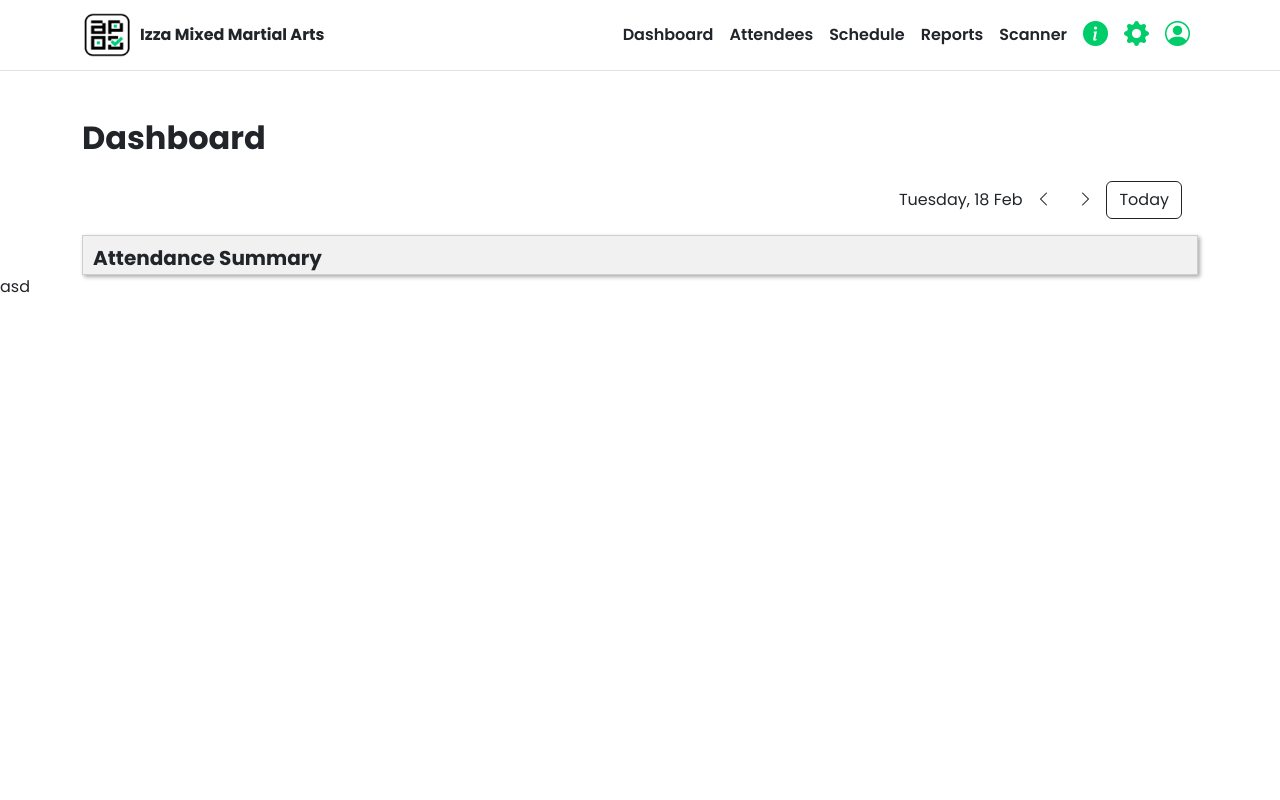
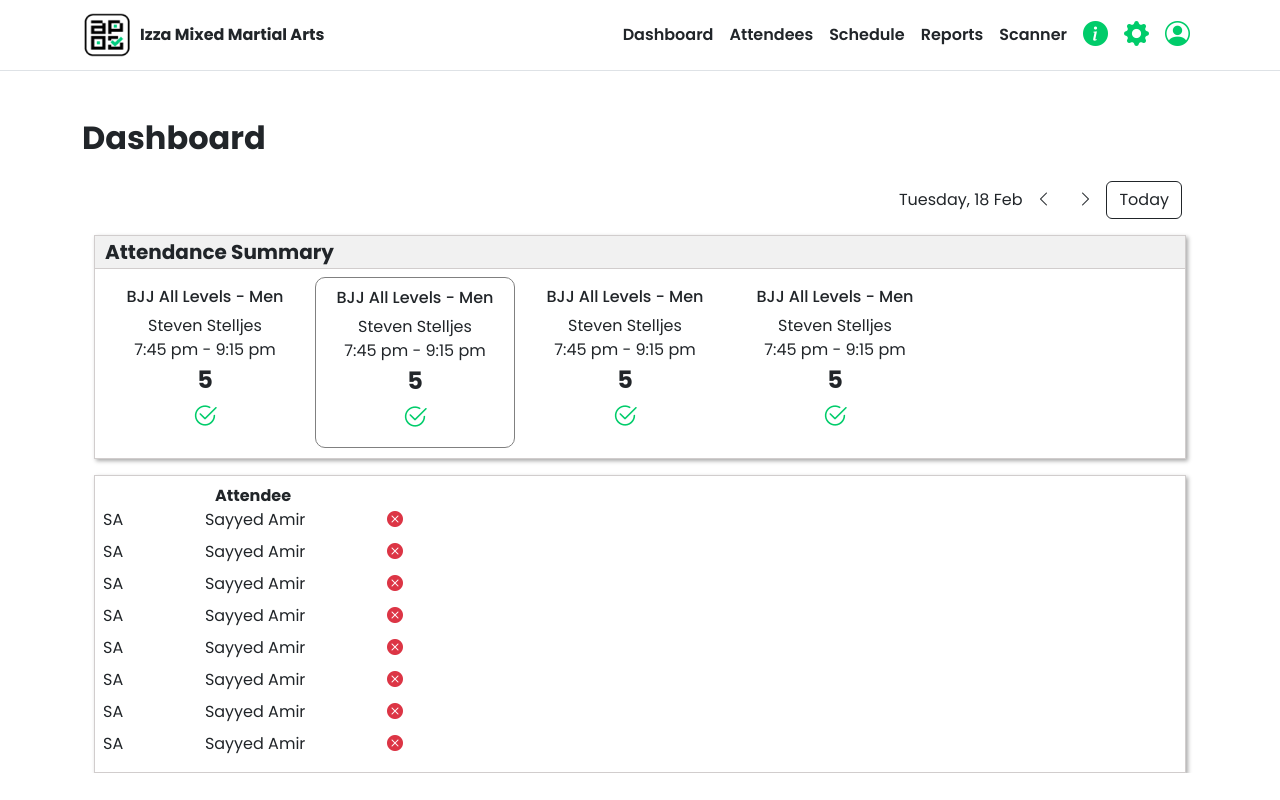
Before and after one commit to MeWeBe-com/facelogin-dashboard, a Next.js app: page /main/dashboard in a window 1280 px wide. Built offline with nearby package versions, Linux system fonts and the light colour scheme.

Commit message:
dashboard UI Updates

```diff
--- a/package.json
+++ b/package.json
@@ -17,6 +17,7 @@
   },
   "devDependencies": {
     "@eslint/eslintrc": "^3",
+    "@types/bootstrap": "^5.2.10",
     "@types/node": "^20",
     "@types/react": "^19",
     "@types/react-dom": "^19",
--- a/src/app/layout.tsx
+++ b/src/app/layout.tsx
@@ -1,21 +1,23 @@
-import type { Metadata } from "next";
+"use client";
+
 import 'bootstrap-icons/font/bootstrap-icons.css';
 import "bootstrap/dist/css/bootstrap.min.css"
 import "./globals.css";
 
-import Header from "@/components/header/Header"; // Adjust the path if needed
+import { useEffect } from "react";
 
-
-export const metadata: Metadata = {
-  title: "Create Next App",
-  description: "Generated by create next app",
-};
 
 export default function RootLayout({
   children,
 }: Readonly<{
   children: React.ReactNode;
 }>) {
+  useEffect(() => {
+    import("bootstrap/dist/js/bootstrap.bundle.min").then((bootstrap) => {
+      window.bootstrap = bootstrap; // ✅ Make Bootstrap available globally
+    });
+  }, []);
+
   return (
     <html lang="en">
       <body>{children}</body>
--- a/src/app/main/dashboard/dashbaord.module.css
+++ b/src/app/main/dashboard/dashbaord.module.css
@@ -1,12 +1,77 @@
-.box{
+.box {
+    box-shadow: rgb(170, 170, 170) 2px 2px 4px 0px;
+    overflow: hidden;
+    border: 1px solid rgba(209, 205, 205, 1);
+}
 
+.boxHead {
     font-size: 20px;
     font-weight: 700;
     line-height: 1.4;
     padding: 2px 2px 2px 10px;
-    border: 1px solid rgba(209, 205, 205, 1);;
     background-color: #f1f1f1;
+    border-bottom: 1px solid rgba(209, 205, 205, 1);
+}
+
+.attMainBox {
+    margin: 10px;
+    overflow-x: scroll !important;
+    -ms-overflow-style: none;
+    scrollbar-width: none;
+}
+
+.attMainBox::-webkit-scrollbar {
+    display: none;
+}
+
+.attBox {
+    min-width: 200px;
+    margin-right: 10px;
+    padding: 10px;
+}
+
+.attBoxSelected {
+    border: 1px solid grey;
+    border-radius: 10px;
+}
+
+.attCount {
+    font-size: 24px;
+}
+
+.iconColor {
+    color: var(--primary) !important;
+    font-size: 25px;
+}
+
+.listMainBox {
     box-shadow: rgb(170, 170, 170) 2px 2px 4px 0px;
-    height: 40px;
-    line-height: 40px;
+    overflow: hidden;
+    border: 1px solid rgba(209, 205, 205, 1);
 }
+
+.listBox {
+    max-width: 300px;
+}
+
+.btnColor {
+    color: #fff;
+    background: var(--primary);
+}
+
+.btnColor:hover {
+    color: #fff;
+    background: var(--primary);
+    opacity: .7;
+}
+
+.btnOutline {
+    color: var(--primary);
+    border: 1px solid var(--primary);
+}
+
+.btnOutline:hover {
+    color: var(--primary);
+    border: 1px solid var(--primary);
+    opacity: .7;
+}
--- a/src/app/main/dashboard/page.tsx
+++ b/src/app/main/dashboard/page.tsx
@@ -1,6 +1,17 @@
+"use client";
+import { useEffect } from 'react';
 import styles from './dashbaord.module.css';
 
 export default function Dashboard() {
+
+    const openModal = () => {
+        const modalElement = document.getElementById("deleteModal");
+        if (modalElement && window.bootstrap) {
+            const modal = new window.bootstrap.Modal(modalElement);
+            modal.show();
+        }
+    };
+
     return (
         <>
             <div className="container mt-5">
@@ -12,6 +23,7 @@ export default function Dashboard() {
                     <div>
                         Tuesday, 18 Feb
                     </div>
+
                     <div>
                         <button className="btn">
                             <i className="bi bi-chevron-left"></i>
@@ -28,16 +40,196 @@ export default function Dashboard() {
                 </div>
             </div>
 
-            <div className="container px-4">
-                <div className={`row fw-bold ${styles.box}`}>
-                    Attendance Summary
+            <div className={`container px-4`}>
+
+                <div className={`${styles.box}`}>
+                    <div className={`fw-bold ${styles.boxHead}`}>
+                        Attendance Summary
+                    </div>
+
+                    <div className={`d-flex mt-2 ${styles.attMainBox}`}>
+                        <div className={`text-center ${styles.attBox}`}>
+                            <h6>BJJ All Levels - Men</h6>
+                            <div>Steven Stelljes</div>
+                            <div>7:45 pm - 9:15 pm</div>
+                            <div className={`fw-bold ${styles.attCount}`}>5</div>
+                            <div>
+                                <i className={`bi bi-check2-circle ${styles.iconColor}`}></i>
+                            </div>
+                        </div>
+
+                        <div className={`text-center ${styles.attBox + ' ' + styles.attBoxSelected}`}>
+                            <h6>BJJ All Levels - Men</h6>
+                            <div>Steven Stelljes</div>
+                            <div>7:45 pm - 9:15 pm</div>
+                            <div className={`fw-bold ${styles.attCount}`}>5</div>
+                            <div>
+                                <i className={`bi bi-check2-circle ${styles.iconColor}`}></i>
+                            </div>
+                        </div>
+
+                        <div className={`text-center ${styles.attBox}`}>
+                            <h6>BJJ All Levels - Men</h6>
+                            <div>Steven Stelljes</div>
+                            <div>7:45 pm - 9:15 pm</div>
+                            <div className={`fw-bold ${styles.attCount}`}>5</div>
+                            <div>
+                                <i className={`bi bi-check2-circle ${styles.iconColor}`}></i>
+                            </div>
+                        </div>
+
+                        <div className={`text-center ${styles.attBox}`}>
+                            <h6>BJJ All Levels - Men</h6>
+                            <div>Steven Stelljes</div>
+                            <div>7:45 pm - 9:15 pm</div>
+                            <div className={`fw-bold ${styles.attCount}`}>5</div>
+                            <div>
+                                <i className={`bi bi-check2-circle ${styles.iconColor}`}></i>
+                            </div>
+                        </div>
+                    </div>
+                </div>
+
+                <div className={`mt-3 p-2 ${styles.listMainBox}`}>
+                    <div className={`${styles.listBox}`}>
+                        <div className={`fw-bold text-center`}>
+                            Attendee
+                        </div>
+
+                        <div className='d-flex align-items-center justify-content-between mb-2'>
+                            <div>
+                                SA
+                            </div>
+
+                            <div>
+                                Sayyed Amir
+                            </div>
+
+                            <div onClick={() => openModal()}>
+                                <i className="bi bi-x-circle-fill text-danger"></i>
+                            </div>
+                        </div>
+
+                        <div className='d-flex align-items-center justify-content-between mb-2'>
+                            <div>
+                                SA
+                            </div>
+
+                            <div>
+                                Sayyed Amir
+                            </div>
+
+                            <div>
+                                <i className="bi bi-x-circle-fill text-danger"></i>
+                            </div>
+                        </div>
+
+                        <div className='d-flex align-items-center justify-content-between mb-2'>
+                            <div>
+                                SA
+                            </div>
+
+                            <div>
+                                Sayyed Amir
+                            </div>
+
+                            <div>
+                                <i className="bi bi-x-circle-fill text-danger"></i>
+                            </div>
+                        </div>
+
+                        <div className='d-flex align-items-center justify-content-between mb-2'>
+                            <div>
+                                SA
+                            </div>
+
+                            <div>
+                                Sayyed Amir
+                            </div>
+
+                            <div>
+                                <i className="bi bi-x-circle-fill text-danger"></i>
+                            </div>
+                        </div>
+
+                        <div className='d-flex align-items-center justify-content-between mb-2'>
+                            <div>
+                                SA
+                            </div>
+
+                            <div>
+                                Sayyed Amir
+                            </div>
+
+                            <div>
+                                <i className="bi bi-x-circle-fill text-danger"></i>
+                            </div>
+                        </div>
+
+                        <div className='d-flex align-items-center justify-content-between mb-2'>
+                            <div>
+                                SA
+                            </div>
+
+                            <div>
+                                Sayyed Amir
+                            </div>
+
+                            <div>
+                                <i className="bi bi-x-circle-fill text-danger"></i>
+                            </div>
+                        </div>
+
+                        <div className='d-flex align-items-center justify-content-between mb-2'>
+                            <div>
+                                SA
+                            </div>
+
+                            <div>
+                                Sayyed Amir
+                            </div>
+
+                            <div>
+                                <i className="bi bi-x-circle-fill text-danger"></i>
+                            </div>
+                        </div>
+
+                        <div className='d-flex align-items-center justify-content-between mb-2'>
+                            <div>
+                                SA
+                            </div>
+
+                            <div>
+                                Sayyed Amir
+                            </div>
+
+                            <div>
+                                <i className="bi bi-x-circle-fill text-danger"></i>
+                            </div>
+                        </div>
+                    </div>
+                </div>
+
+            </div>
+
+
+            <div className="modal fade" id="deleteModal" tabIndex={-1} aria-labelledby="deleteModalLabel" aria-hidden="true">
+                <div className="modal-dialog modal-sm">
+                    <div className="modal-content">
+
+                        <div className="modal-body">
+                            <div className='text-center'>
+                                Are you sure you want to delete  an Attendance Record on February 24, 2025 for Fawad Akram
+                            </div>
+                        </div>
+                        <div className="modal-footer">
+                            <button type="button" className={`btn ${styles.btnOutline}`} data-bs-dismiss="modal">Cancel</button>
+                            <button type="button" className={`btn ${styles.btnColor}`}>Yes</button>
+                        </div>
+                    </div>
                 </div>
             </div>
 
-            <div>asd</div>
-
         </>
-
-
     )
 }
--- a/src/components/header/Header.tsx
+++ b/src/components/header/Header.tsx
@@ -5,9 +5,6 @@ import Image from "next/image";
 import styles from "./style.module.css";
 
 const Header = () => {
-    useEffect(() => {
-        require("bootstrap/dist/js/bootstrap.bundle.min.js");
-    }, []);
 
     return (
         <nav className="navbar navbar-expand-lg bg-white border-bottom px-3">
```
Also changed, not shown: 1 other file (tests, documents, lock files or other folders).
